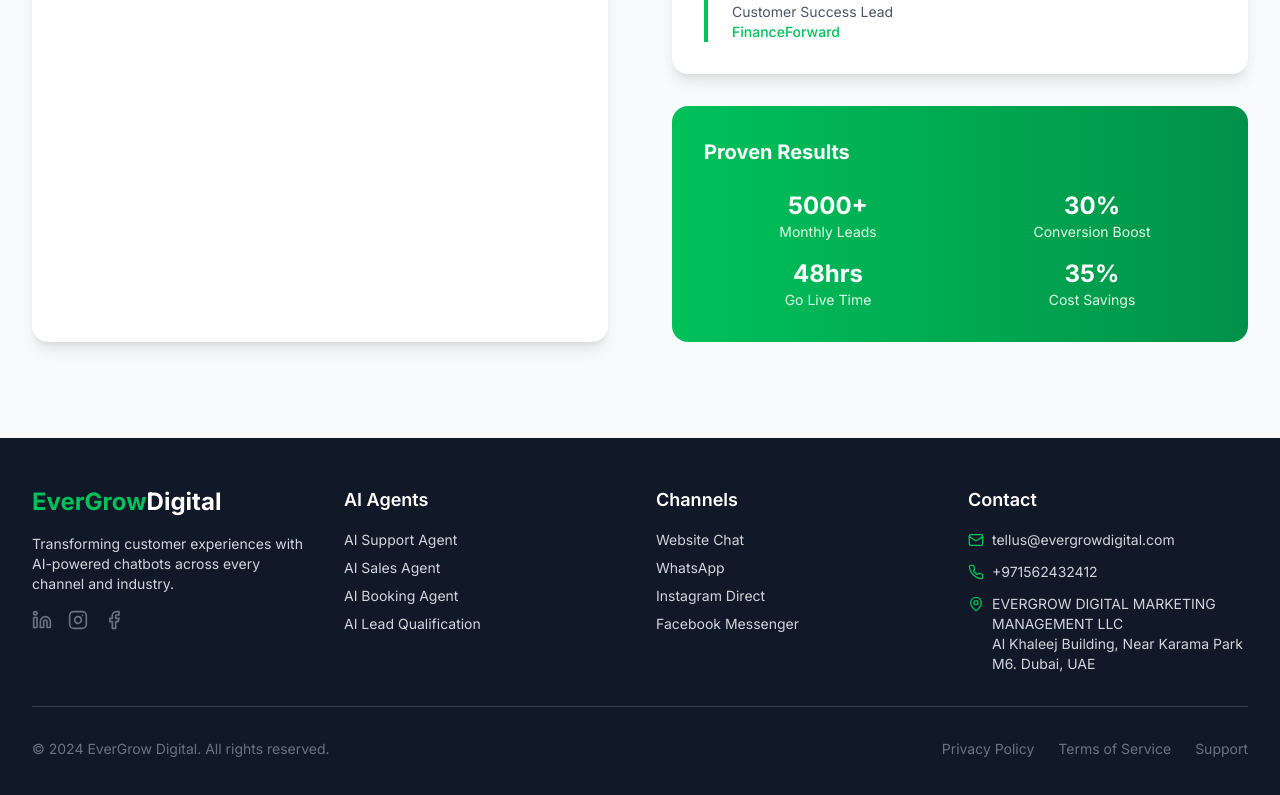
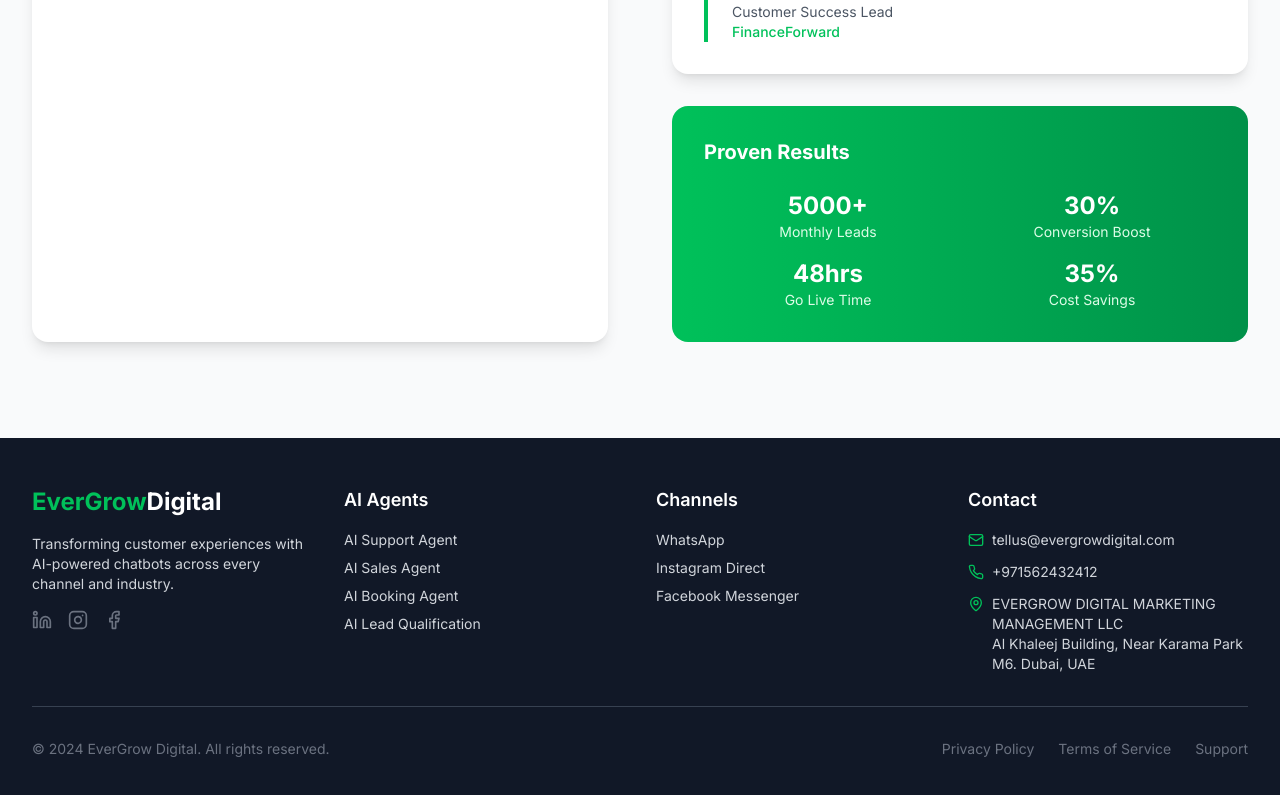
Before and after one commit to bscube/evergrow-ai-site-builder, a React (Vite) app: page /contact in a window 1280 px wide. Shown: the part 2185-2980 px from the top of the page. Built offline with nearby package versions, Linux system fonts and the light colour scheme.

Commit message:
Remove website chat from UI
Remove the website chat feature from the user interface.

```diff
--- a/src/components/Footer.tsx
+++ b/src/components/Footer.tsx
@@ -63,7 +63,7 @@ const Footer = () => {
           <div className="space-y-4">
             <h3 className="text-lg font-semibold text-white">Channels</h3>
             <ul className="space-y-2 text-sm">
-              <li><Link to="/channels/website-chatbot" className="text-grey-300 hover:text-brand-green-500 transition-colors">Website Chat</Link></li>
+
               <li><Link to="/channels/whatsapp" className="text-grey-300 hover:text-brand-green-500 transition-colors">WhatsApp</Link></li>
               <li><Link to="/channels/instagram-chatbots" className="text-grey-300 hover:text-brand-green-500 transition-colors">Instagram Direct</Link></li>
               <li><Link to="/channels/facebook-chatbot" className="text-grey-300 hover:text-brand-green-500 transition-colors">Facebook Messenger</Link></li>
--- a/src/components/Navigation.tsx
+++ b/src/components/Navigation.tsx
@@ -42,12 +42,6 @@ const Navigation = () => {
   ];
 
   const channels = [
-    {
-      name: 'Website Chat',
-      path: '/channels/website-chatbot',
-      icon: Globe,
-      benefit: 'Instant support on your website & mobile app'
-    },
     {
       name: 'Facebook Messenger',
       path: '/channels/facebook-chatbot',
```
